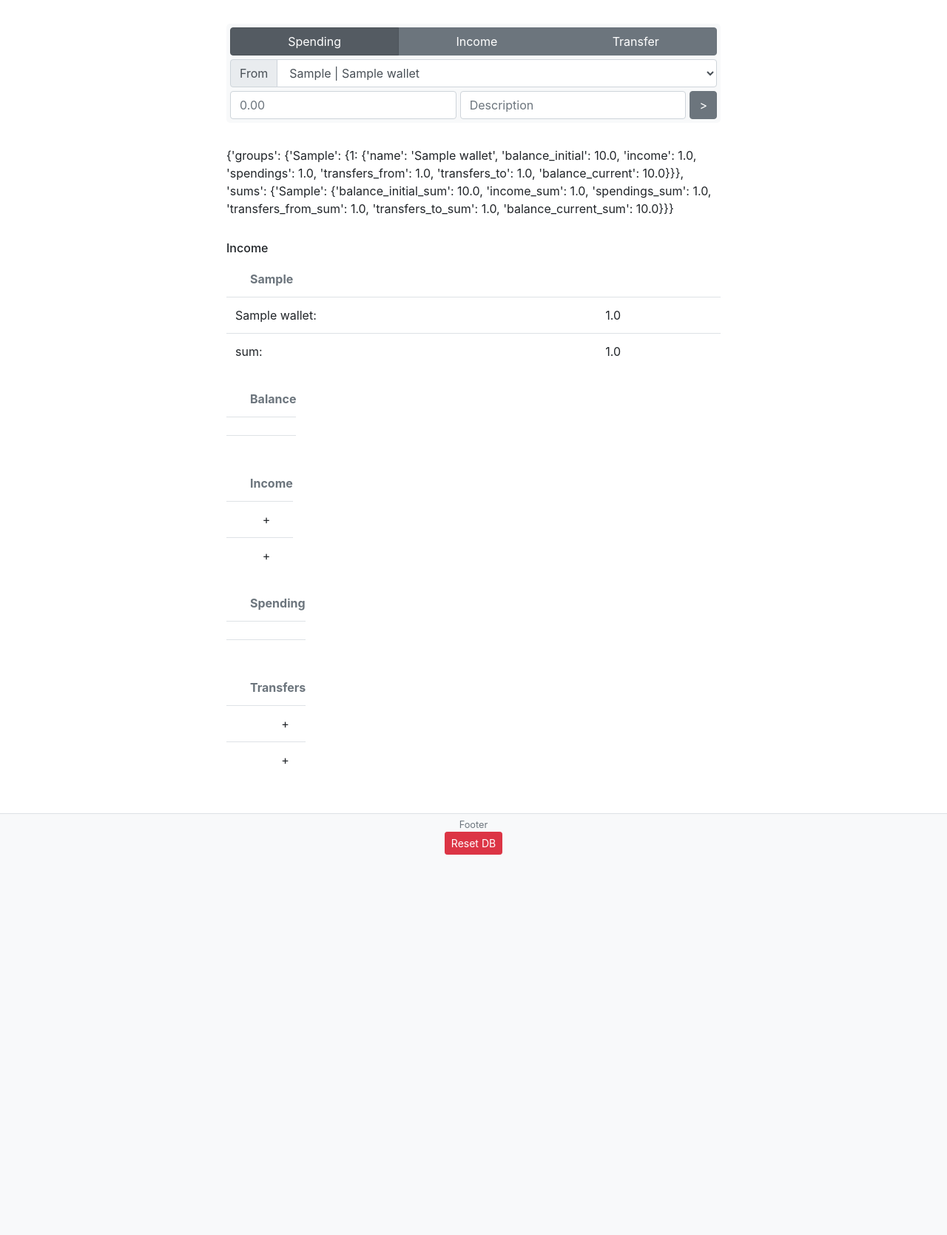
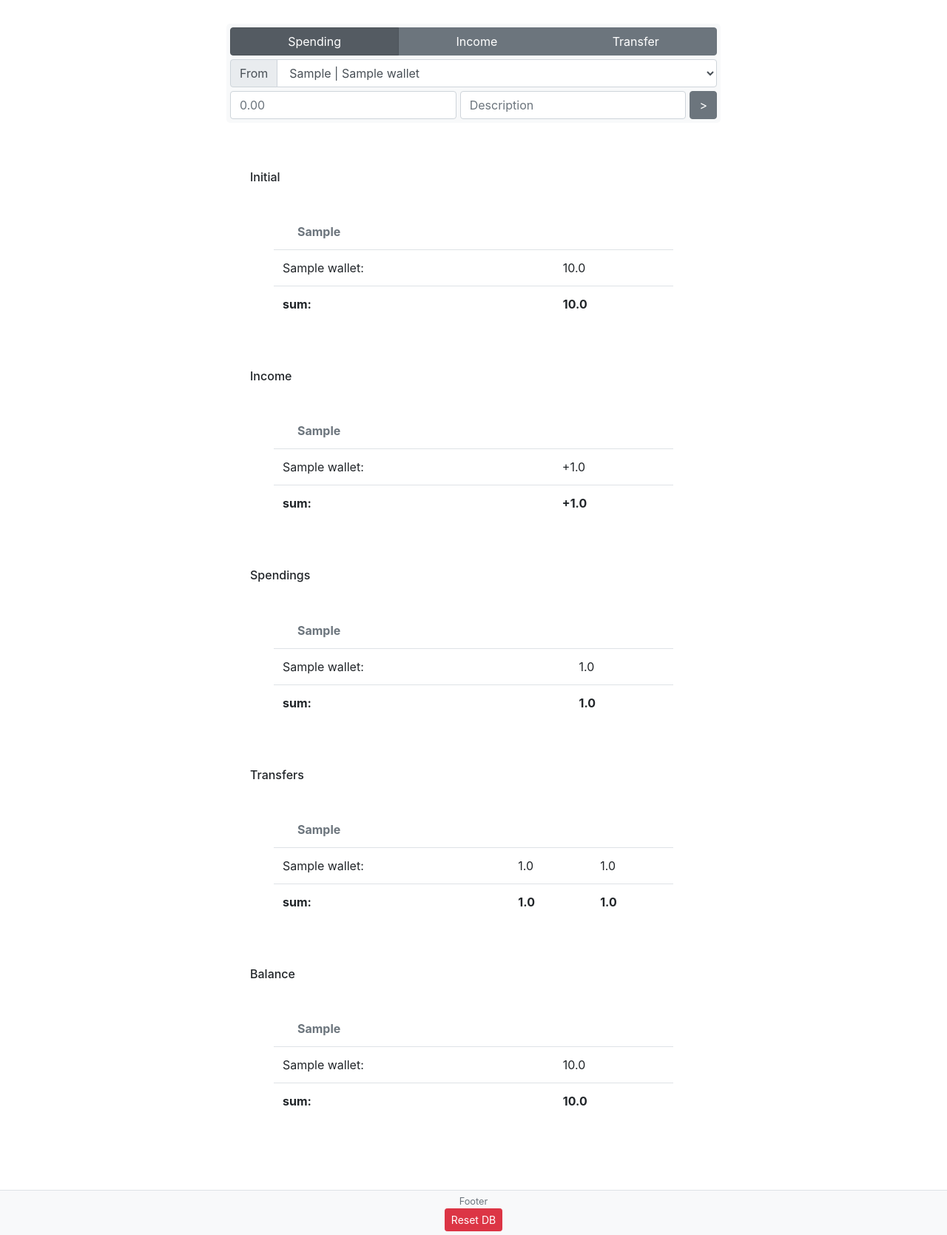
Before and after one commit to kftlfd/trkfin, a Flask app: page /home in a window 1280 px wide. Shown: the part 66-1735 px from the top of the page at 74% size. Before the commit the page ends 1221 px from the top, so only its background shows below. Run offline with Flask 2, Linux system fonts and the light colour scheme; a user stored in the database is signed in; tables that the repository leaves empty hold one stand-in row (values such as "Sample post").

Commit message:
better report display

```diff
--- a/trkfin/templates/home.html
+++ b/trkfin/templates/home.html
@@ -9,141 +9,114 @@
 </div>
 
 {% if wallets %}
-<div>
-  {{ wallets }}
-</div>
 
 <div name='wallets'>
 
-  <div>
-    <h6>Income</h6>
+  <div style="margin: 2rem;">
+    <h6>Initial</h6>
     <div style="display: flex;">
     {% for group in wallets['groups'] %}
-      <table class='table'>
+      <table class='table' style="margin: 2rem;">
         <caption>{{ group or '.' }}</caption>
         {% for w_id in wallets['groups'][group] %}
         <tr>
           <td>{{ wallets['groups'][group][w_id]['name'] }}:</td>
-          <td>{{ wallets['groups'][group][w_id]['income'] }}</td>
+          <td>{{ wallets['groups'][group][w_id]['balance_initial'] }}</td>
         </tr>
         {% endfor %}
         <tr>
-          <td>sum:</td>
-          <td>{{ wallets['sums'][group]['income_sum'] }}</td>
+          <th>sum:</th>
+          <th>{{ wallets['sums'][group]['balance_initial_sum'] }}</th>
         </tr>
       </table>
     {% endfor %}
     </div>
   </div>
 
-  <div name='current' class='table'>
-    <table>
-      <caption>Balance</caption>
-      {% for w in wallets %}
-      <tr>
-        <td>{{ w.name }}</td><td>{{ w.balance_current }}</td>
-      </tr>
-      {% endfor %}
-    </table>
-  </div>
-
-  <div name='income' class='table'>
-    <table>
-      <caption>Income</caption>
-      {% for w in wallets %}
-      <tr>
-        <td>{{ w.name }}</td><td>+{{ w.income }}</td>
-      </tr>
-      {% endfor %}
-    </table>
-  </div>
-
-  <div name='spending' class='table'>
-    <table>
-      <caption>Spending</caption>
-      {% for w in wallets %}
-      <tr>
-        <td>{{ w.name }}</td><td>{{ w.spendings }}</td>
-      </tr>
-      {% endfor %}
-    </table>
-  </div>
-
-  <div name='transfers' class='table'>
-    <table>
-      <caption>Transfers</caption>
-      {% for w in wallets %}
-      <tr>
-        <td>{{ w.name }}</td><td>{{ w.transfers_from }}</td><td>+{{ w.transfers_to }}</td>
-      </tr>
-      {% endfor %}
-    </table>
-  </div>
-
-
-
-  {% for w in wallets %}
-  {% endfor %}
-
-</div>
-{% endif %}
-
-{% if report %}
-<div name='report'>
-  <h3>This month</h3>
-
-  <div>
-    {% for w in raw %}
-    <span>{{ w.name }}, {{ w.balance_current }}</span>
-    {% endfor %}
-  </div>
-
-  <div name='report-prev'>
-    <h6>From pevious period</h6>
-    {% with b = report['prev'] %}
-    {% for group in b %}
-    <div>
-      <table border="1px solid black">
+  <div style="margin: 2rem;">
+    <h6>Income</h6>
+    <div style="display: flex;">
+    {% for group in wallets['groups'] %}
+      <table class='table' style="margin: 2rem;">
+        <caption>{{ group or '.' }}</caption>
+        {% for w_id in wallets['groups'][group] %}
         <tr>
-          <th colspan="2">{{ group or '.' }}</th>
-        </tr>
-        {% for w in b[group]['list'] %}
-        <tr>
-          <td>{{ w.name }}</td>
-          <td>{{ w.amount }}</td>
+          <td>{{ wallets['groups'][group][w_id]['name'] }}:</td>
+          <td>+{{ wallets['groups'][group][w_id]['income'] }}</td>
         </tr>
         {% endfor %}
         <tr>
-          <th colspan="2">{{ b[group]['sum'] }}</th>
+          <th>sum:</th>
+          <th>+{{ wallets['sums'][group]['income_sum'] }}</th>
         </tr>
       </table>
+    {% endfor %}
     </div>
-    {% endfor %}
-    {% endwith %}
   </div>
 
-  <div name='report-curr'>
-    <h6>Current balance</h6>
-    {% with b = report['curr'] %}
-    {% for group in b %}
-    <div>
-      <table border="1px solid black">
+  <div style="margin: 2rem;">
+    <h6>Spendings</h6>
+    <div style="display: flex;">
+    {% for group in wallets['groups'] %}
+      <table class='table' style="margin: 2rem;">
+        <caption>{{ group or '.' }}</caption>
+        {% for w_id in wallets['groups'][group] %}
         <tr>
-          <th colspan="2">{{ group or '.' }}</th>
-        </tr>
-        {% for w in b[group]['list'] %}
-        <tr>
-          <td>{{ w.name }}</td>
-          <td>{{ w.amount }}</td>
+          <td>{{ wallets['groups'][group][w_id]['name'] }}:</td>
+          <td>{{ wallets['groups'][group][w_id]['spendings'] }}</td>
         </tr>
         {% endfor %}
         <tr>
-          <th colspan="2">{{ b[group]['sum'] }}</th>
+          <th>sum:</th>
+          <th>{{ wallets['sums'][group]['spendings_sum'] }}</th>
         </tr>
       </table>
+    {% endfor %}
     </div>
+  </div>
+
+  <div style="margin: 2rem;">
+    <h6>Transfers</h6>
+    <div style="display: flex;">
+    {% for group in wallets['groups'] %}
+      <table class='table' style="margin: 2rem;">
+        <caption>{{ group or '.' }}</caption>
+        {% for w_id in wallets['groups'][group] %}
+        <tr>
+          <td>{{ wallets['groups'][group][w_id]['name'] }}:</td>
+          <td>{{ wallets['groups'][group][w_id]['transfers_from'] }}</td>
+          <td>{{ wallets['groups'][group][w_id]['transfers_to'] }}</td>
+        </tr>
+        {% endfor %}
+        <tr>
+          <th>sum:</th>
+          <th>{{ wallets['sums'][group]['transfers_from_sum'] }}</th>
+          <th>{{ wallets['sums'][group]['transfers_to_sum'] }}</th>
+        </tr>
+      </table>
     {% endfor %}
-    {% endwith %}
+    </div>
+  </div>
+
+  <div style="margin: 2rem;">
+    <h6>Balance</h6>
+    <div style="display: flex;">
+    {% for group in wallets['groups'] %}
+      <table class='table' style="margin: 2rem;">
+        <caption>{{ group or '.' }}</caption>
+        {% for w_id in wallets['groups'][group] %}
+        <tr>
+          <td>{{ wallets['groups'][group][w_id]['name'] }}:</td>
+          <td>{{ wallets['groups'][group][w_id]['balance_current'] }}</td>
+        </tr>
+        {% endfor %}
+        <tr>
+          <th>sum:</th>
+          <th>{{ wallets['sums'][group]['balance_current_sum'] }}</th>
+        </tr>
+      </table>
+    {% endfor %}
+    </div>
   </div>
 
 </div>
```
